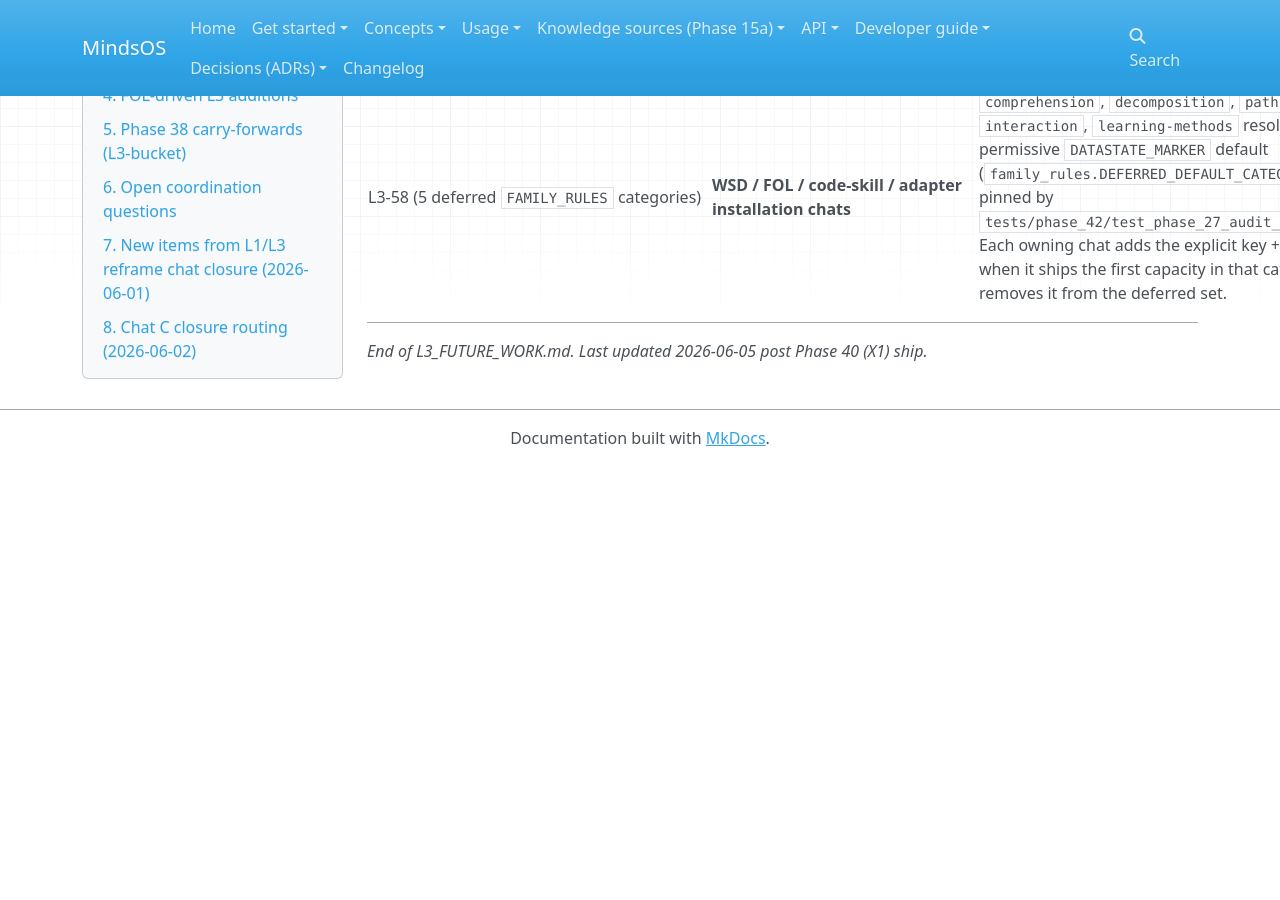
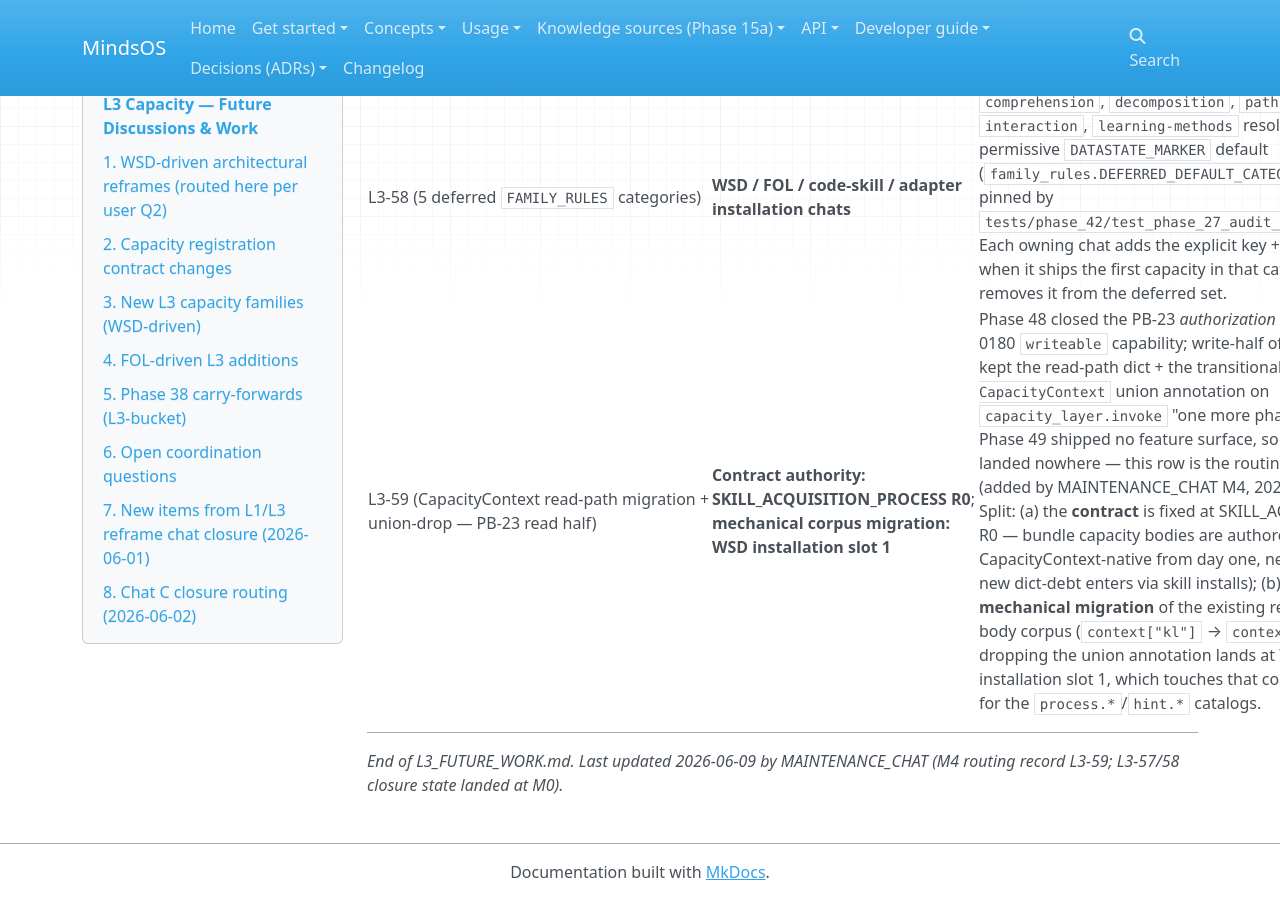
Before and after one commit to halvim/mindsos, an MkDocs documentation site: the page built from docs/_workbench/L3_FUTURE_WORK.md, in a window 1280 px wide and 900 px high, scrolled down 7300 px. Built offline with MkDocs 1.6.1, drawn with Linux system fonts in a browser that asks for light colours; nearby versions of some CDN libraries; before the commit the page ends 7766 px from its top, so only the background shows below that.

Commit message:
M4 (maintenance): L3-59 routing record — CapacityContext read-path migration (PB-23 read half / A1' union-drop)
Phase 48 deferred it as 'Phase 49 / WSD / v1.5'; Phase 49 shipped no
feature surface and no L*_FUTURE_WORK row carried it. Routing: contract
authority = SKILL_ACQUISITION R0 (bundle bodies CapacityContext-native,
never dict); mechanical corpus migration + union-drop = WSD installation
slot 1. Doc-only.

```diff
--- a/docs/_workbench/L3_FUTURE_WORK.md
+++ b/docs/_workbench/L3_FUTURE_WORK.md
@@ -152,7 +152,8 @@ Chat C plan-authoring closed 2026-06-02 (`confirmation_docs/POST_PHASE_38_PHASE_
 | L3-56 (`DontKnowReason.UNHANDLED_INPUT` enum value) | **L4 (Phase 46/47)** | Deferred at Phase 40 (PB-1): the enum doesn't exist; its 4 siblings are L4 MappingResult semantics; no v1 consumer. `DS_UNHANDLED_INPUT` (the L3 marker) shipped Phase 40. |
 | L3-57 (`FAMILY_RULES` key-vocabulary reconciliation) | **RESOLVED Phase 42 (PB-8 Opt 3)** — residual deferred to install chats (below) | Phase 42 renamed `derive`→`derivation`/`signal`→`signalling` + added `consolidate`/`trace`; the 5 genuinely-unknown categories defer via `family_rules.DEFERRED_DEFAULT_CATEGORIES` (test-pinned). Decision + 13-category table: `confirmation_docs/PHASE_27_DONT_KNOW_AUDIT.md`; ADR-0157 §amendment-1; HANDOFF §3.1.17. |
 | L3-58 (5 deferred `FAMILY_RULES` categories) | **WSD / FOL / code-skill / adapter installation chats** | `comprehension`, `decomposition`, `path-finding`, `interaction`, `learning-methods` resolve via the permissive `DATASTATE_MARKER` default (`family_rules.DEFERRED_DEFAULT_CATEGORIES`, pinned by `tests/phase_42/test_phase_27_audit_doc.py`). Each owning chat adds the explicit key + shape when it ships the first capacity in that category, and removes it from the deferred set. |
+| L3-59 (CapacityContext read-path migration + union-drop — PB-23 read half) | **Contract authority: SKILL_ACQUISITION_PROCESS R0**; **mechanical corpus migration: WSD installation slot 1** | Phase 48 closed the PB-23 *authorization* half (ADR-0180 `writeable` capability; write-half of S12) but kept the read-path dict + the transitional `dict \| CapacityContext` union annotation on `capacity_layer.invoke` "one more phase" (A1′). Phase 49 shipped no feature surface, so the deferral landed nowhere — this row is the routing record (added by MAINTENANCE_CHAT M4, 2026-06-09). Split: (a) the **contract** is fixed at SKILL_ACQUISITION R0 — bundle capacity bodies are authored CapacityContext-native from day one, never dict (no new dict-debt enters via skill installs); (b) the **mechanical migration** of the existing read-path body corpus (`context["kl"]` → `context.kl`) + dropping the union annotation lands at WSD installation slot 1, which touches that corpus anyway for the `process.*`/`hint.*` catalogs. |
 
 ---
 
-*End of L3_FUTURE_WORK.md. Last updated 2026-06-05 post Phase 40 (X1) ship.*
+*End of L3_FUTURE_WORK.md. Last updated 2026-06-09 by MAINTENANCE_CHAT (M4 routing record L3-59; L3-57/58 closure state landed at M0).*
```
